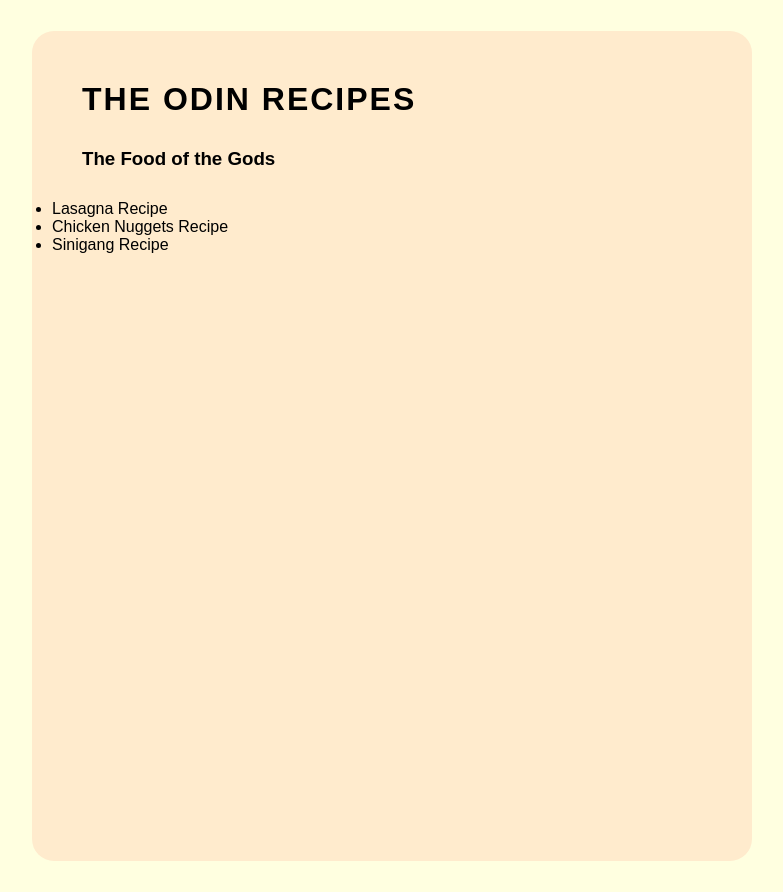
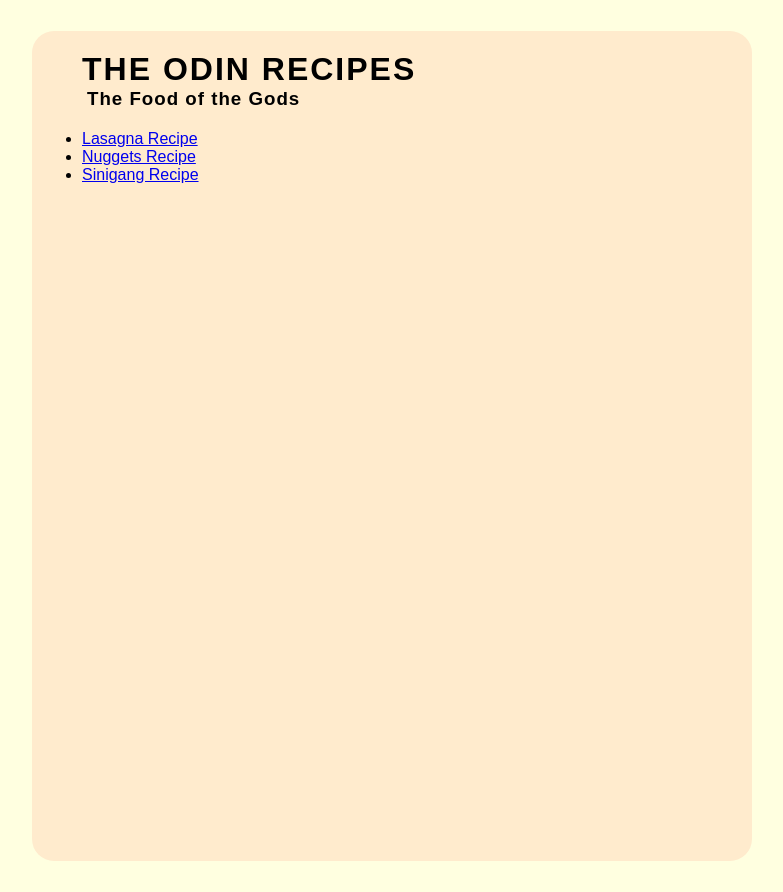
Before and after one commit to Birdabo404/webdoo, a plain HTML site: page Odin-Recipes/recipes/Recipes.html in a window 1280 px wide. Shown: the whole page, without its empty margins (248-1031 px from the left). Drawn offline with Linux system fonts and the light colour scheme.

Commit message:
Added recipe pages

```diff
--- a/Odin-Recipes/recipes/Recipes.html
+++ b/Odin-Recipes/recipes/Recipes.html
@@ -18,9 +18,9 @@
         </div>
         <div class="Recipes">
             <ul>
-                <li> Lasagna Recipe</li>
-                <li> Chicken Nuggets Recipe</li>
-                <li> Sinigang Recipe</li>
+                <li> <a href="./lasagna.html">Lasagna Recipe</a></li>
+                <li> <a href="./chickenNuggets.html"> Nuggets Recipe</a></li>
+                <li> <a href="./Sinigang.html"> Sinigang Recipe</a></li>
         </div>
         </ul>
     </div>
--- a/Odin-Recipes/recipes/style.css
+++ b/Odin-Recipes/recipes/style.css
@@ -22,10 +22,18 @@
 }
 
 .header1{
-    margin: 30px;
+    margin-left: 30px;
     letter-spacing: 2px;
+    margin-bottom: 0;
 }
 
 .header2{
-    margin: 30px;
+    margin-top: 0px;
+    margin-left: 35px;
+    letter-spacing: 1px;
+    margin-bottom: 20px;
 }
+
+.Recipes{
+    margin-left: 30px;
+}
```
Also changed, not shown: Odin-Recipes/recipes/Sinigang.html (added, +11 -0 lines), Odin-Recipes/recipes/chickenNuggets.html (added, +11 -0 lines), Odin-Recipes/recipes/lasagna.html (added, +11 -0 lines).
